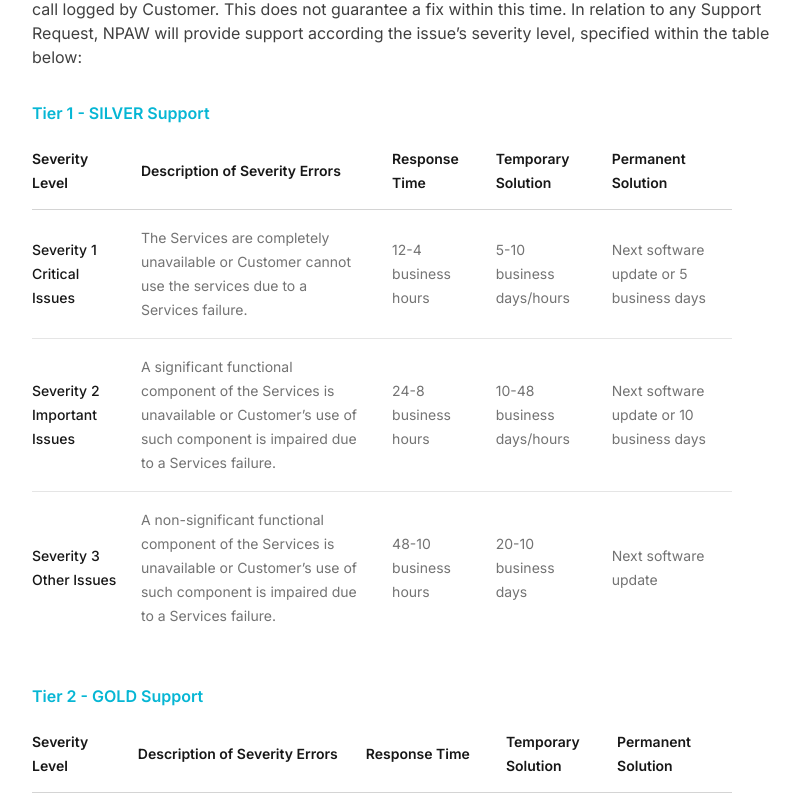
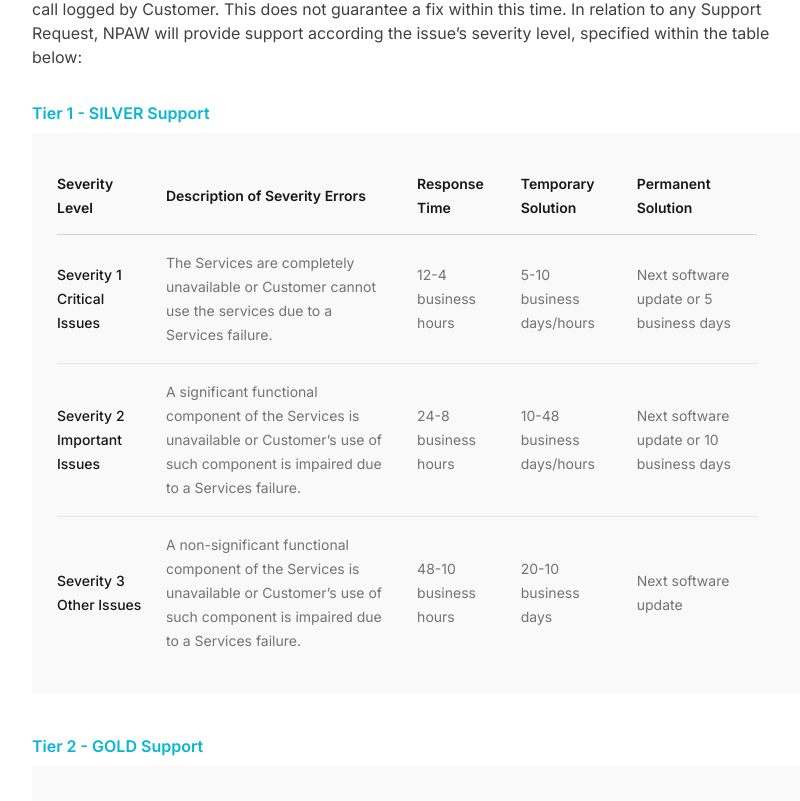
Before and after one commit to DiegoFischerDev/Publisher-landpage, a Next.js app: page /support-level-agreement in a window 1280 px wide. Shown: the part 579-1380 px from the top of the page, without its empty margins (224-1024 px from the left). Built offline with nearby package versions, Linux system fonts and the light colour scheme.

Commit message:
put a gray background in tables

```diff
--- a/src/app/(main)/support-level-agreement/page.js
+++ b/src/app/(main)/support-level-agreement/page.js
@@ -207,7 +207,7 @@
       Service Level Uptime & Availability Matrix
     </h2>
     <div className="mt-4">
-      <div className='overflow-x-auto-mobile'>
+      <div className='overflow-x-auto-mobile max-w-[600px]'>
         <table className="w-[500px] divide-y divide-gray-300">
           <thead>
             <tr>
--- a/src/styles/tailwind.css
+++ b/src/styles/tailwind.css
@@ -5,6 +5,8 @@
 .overflow-x-auto-mobile {
     overflow-x: auto;
     -webkit-overflow-scrolling: touch;
+    background-color: rgba(128, 128, 128, 0.05);
+    padding: 25px;
   }
 
   .overflow-x-auto-mobile::-webkit-scrollbar {
```
